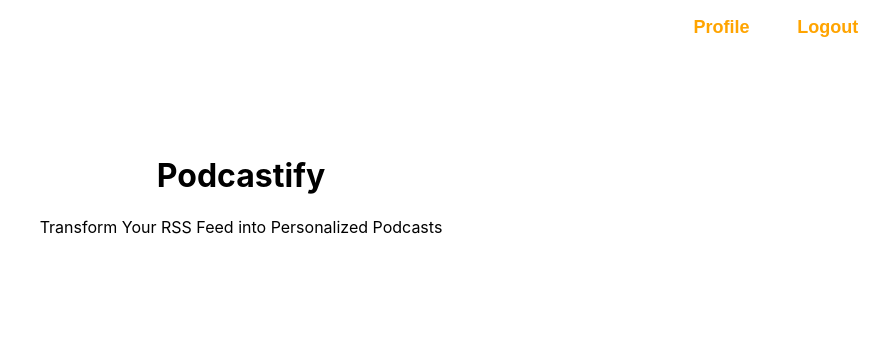
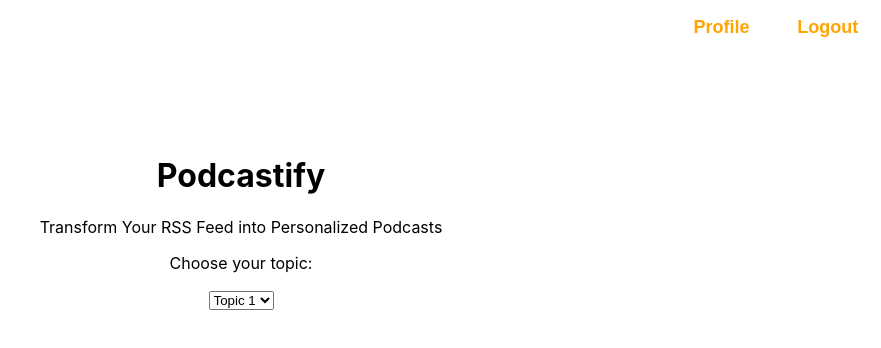
Before and after one commit to kamalakoum/ai_podcast, a React (Create React App) app in the folder frontend/: page /home in a window 1280 px wide. Shown: the top 348 px of the page, without its empty margins (399-1280 px from the left). Built offline with nearby package versions, Linux system fonts and the light colour scheme.

Commit message:
frontend: add topics-container

```diff
--- a/frontend/src/components/pages/home/index.jsx
+++ b/frontend/src/components/pages/home/index.jsx
@@ -50,6 +50,17 @@ const Home = () => {
         <div>
           <p>Transform Your RSS Feed into Personalized Podcasts</p>
         </div>
+
+        <div className="topics-container">
+            <div>
+                <p>Choose your topic: </p>
+                <select>
+                    <option value="topic1">Topic 1</option>
+                    <option value="topic2">Topic 2</option>
+                    <option value="topic3">Topic 3</option>
+                </select>
+            </div>
+        </div>
       </div>
     </div>
   );
```
